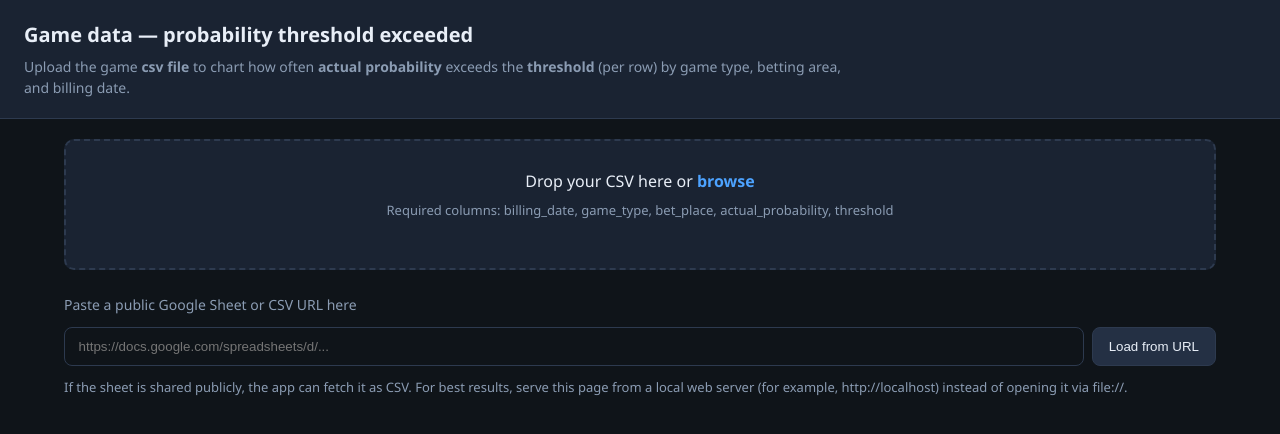
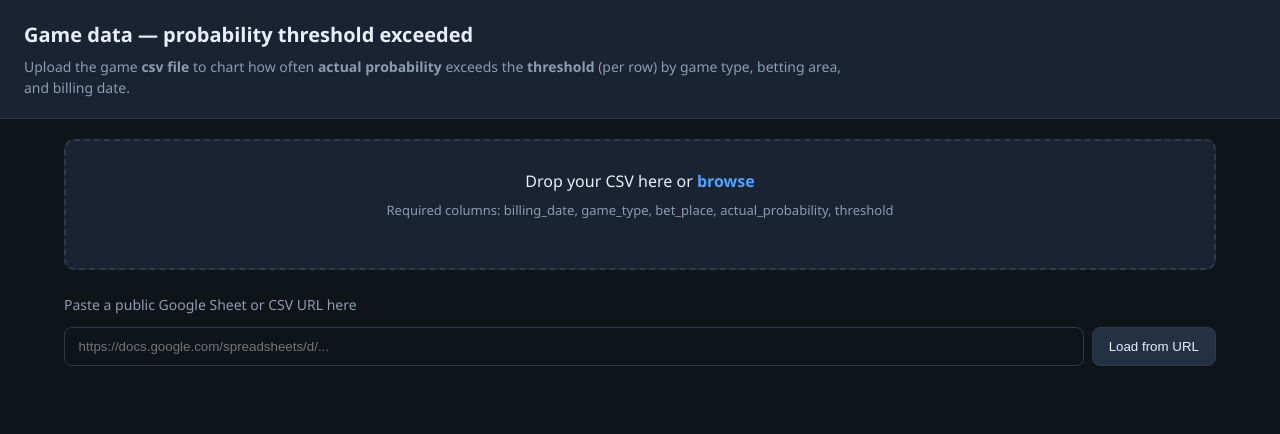
Before and after one commit to MagusZealot/probabilty-threshold-tables, a plain HTML site: page index.html in a window 1280 px wide. Drawn offline with nearby package versions, Linux system fonts and the light colour scheme.

Commit message:
removed the line 'If the sheet is shared publicly, the app can fetch it as CSV. For best results, serve this page from a local web server (for example, http://localhost) instead of opening it via file://.'

```diff
--- a/index.html
+++ b/index.html
@@ -225,7 +225,6 @@
         <input id="url-input" type="url" placeholder="https://docs.google.com/spreadsheets/d/..." style="flex:1 1 320px; min-width: 0; padding: 0.7rem 0.85rem; border-radius: 8px; border: 1px solid var(--border); background: var(--bg); color: var(--text);" />
         <button id="url-load" type="button" style="border-radius: 8px; border: 1px solid var(--border); background: #243044; color: var(--text); padding: 0.7rem 1rem; cursor: pointer;">Load from URL</button>
       </div>
-      <div class="meta" style="margin-top: 0;">If the sheet is shared publicly, the app can fetch it as CSV. For best results, serve this page from a local web server (for example, http://localhost) instead of opening it via file://.</div>
     </div>
     <div id="status"></div>
     <div id="dashboard" class="hidden">
```
